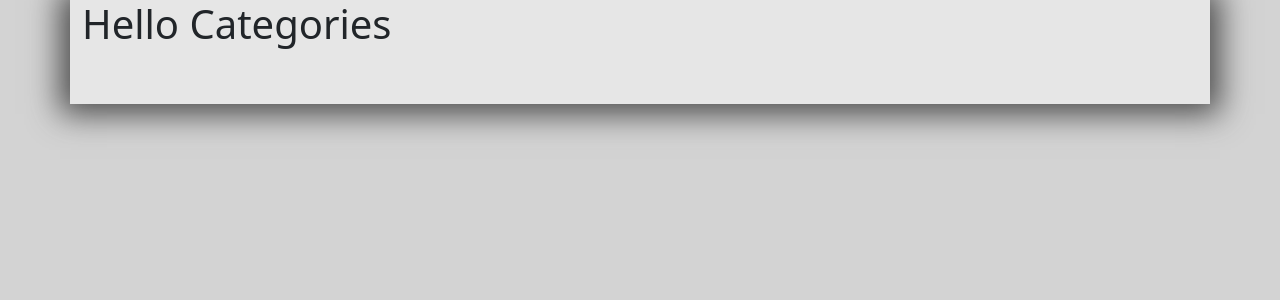
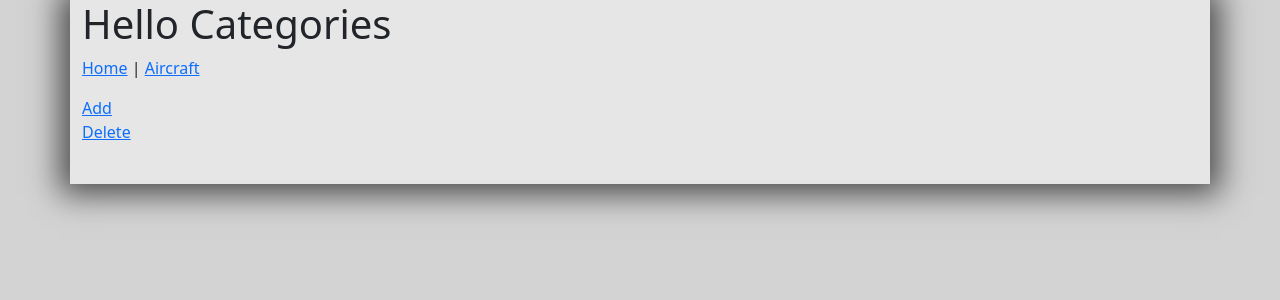
Before and after one commit to mjpolifka/msfsdb, a Flask app: page /category/ in a window 1280 px wide. Shown: the top 300 px of the page. Run offline with Flask 3, Linux system fonts and the light colour scheme; data that the repository does not hold is empty.

Commit message:
added links

```diff
--- a/msfsdb/category.py
+++ b/msfsdb/category.py
@@ -18,7 +18,7 @@ def category():
     )
 
 @bp.route("/add", methods=("GET", "POST"))
-def add_aircraft():
+def add_category():
     aircraft = Aircraft.query.order_by(Aircraft.name).all()
 
     if request.method == "POST":
--- a/msfsdb/templates/aircraft/aircraft.html
+++ b/msfsdb/templates/aircraft/aircraft.html
@@ -5,11 +5,15 @@
 {% block content %}
 <div class="container">
     <h1>Hello Aircraft</h1>
+    <a href="/">Home</a> | <a href="{{ url_for('category.category') }}">Category</a>
     <ul>
         {% for craft in aircraft %}
         <li><h3>{{ craft.description|title }} - {% for category in craft.categories %}{{ category.description }}, {% endfor %}</h3></li>
         {% endfor %}
     </ul>
+    <a href="{{ url_for('aircraft.add_aircraft') }}">Add</a>
+    <br>
+    <a href="{{ url_for('aircraft.delete_page') }}">Delete</a>
 </div>
 
 {% endblock %}
--- a/msfsdb/templates/category/category.html
+++ b/msfsdb/templates/category/category.html
@@ -5,11 +5,15 @@
 {% block content %}
 <div class="container">
     <h1>Hello Categories</h1>
+    <a href="/">Home</a> | <a href="{{ url_for('aircraft.aircraft') }}">Aircraft</a>
     <ul>
         {% for category in categories %}
         <li><h3>{{ category.description|title }} - {% for craft in category.aircraft %}{{ craft.description }}, {% endfor %}</h3></li>
         {% endfor %}
     </ul>
+    <a href="{{ url_for('category.add_category') }}">Add</a>
+    <br>
+    <a href="{{ url_for('category.delete_page') }}">Delete</a>
 </div>
 
 {% endblock %}
```
Also changed, not shown: 1 other file.
